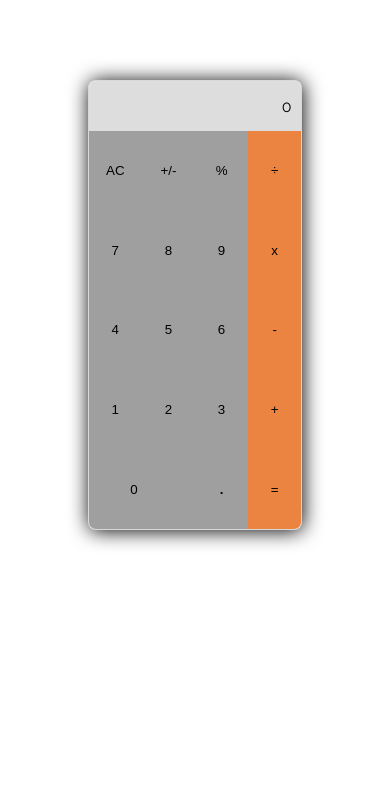
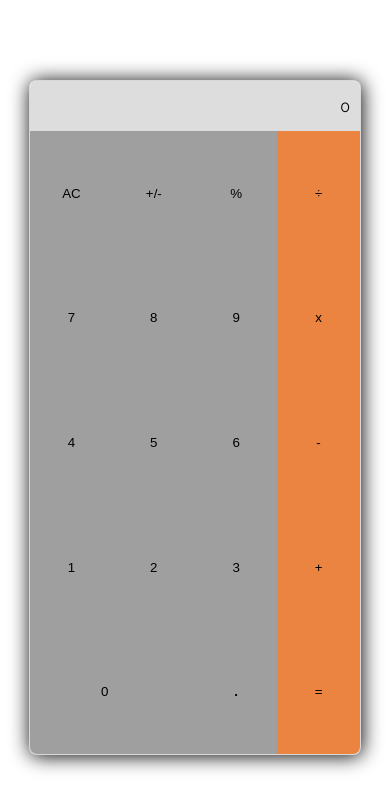
Before and after one commit to Bateyjosue/math-Magician, a React (Create React App) app: page / in a window 390 px wide. Shown: the top 810 px of the page. Built offline with nearby package versions, Linux system fonts and the light colour scheme.

Commit message:
Add style to design the mobile version

```diff
--- a/src/App.css
+++ b/src/App.css
@@ -4,10 +4,12 @@ li {
   list-style: none;
 }
 
+
+
 .calc {
   width: 25%;
-  margin: 5rem auto;
-  height: 450px;
+  margin: 6rem auto;
+  height: 75vh;
   border: 1px rgba(0, 0, 0, 0.154) solid;
   box-shadow: 1px 1px 20px rgba(0, 0, 0);
   border-radius: 8px;
@@ -85,28 +87,27 @@ li {
 }
 
 @media screen and (max-width: 480px) {
-  body {
-    overflow: hidden;
-    margin: 2rem auto;
-
-  }
-
   .calc {
     width: 85%;
+    height: 80vh;
+    max-width: 100%;
     margin: 5rem auto;
   }
 }
 
-@media screen and (max-width: 600px) {
+@media screen and (min-width: 480px) and (max-width: 600px) {
   .calc {
     width: 65%;
     margin: 5rem auto;
+    height: 80vh;
   }
 }
 
-@media screen and (max-width: 780px) {
+@media screen and  (min-width: 600px) and (max-width: 780px) {
   .calc {
     width: 55%;
     margin: 5rem auto;
+    height: 80vh;
+
   }
 }
```
